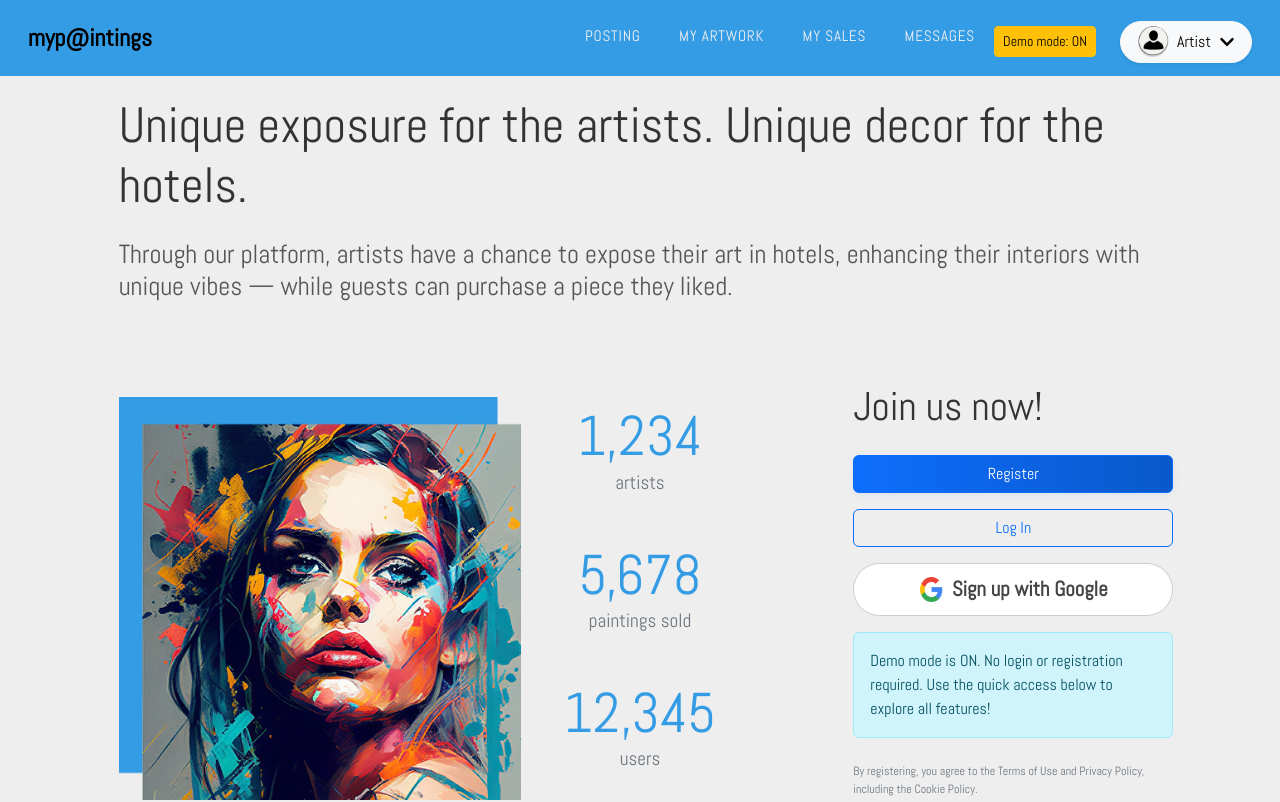
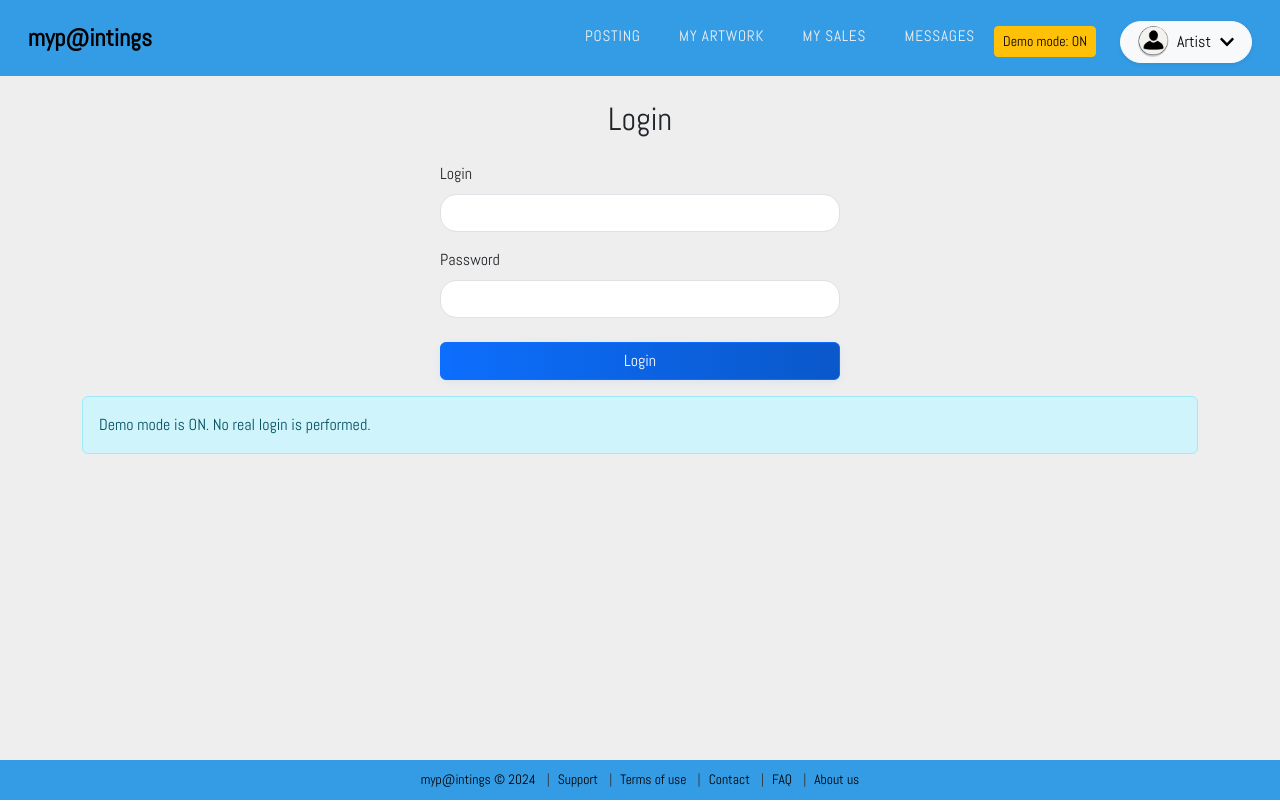
Before and after one commit to jirafey/fullstack-website-mypaintings, a React (Create React App) app in the folder My_artwork_react/: page /login in a window 1280 px wide. Before the commit this address led to /landing. Shown: the top 802 px of the page. Built offline with nearby package versions, Linux system fonts and the light colour scheme.

Commit message:
Added login and changed profile view

```diff
--- a/My_artwork_react/src/App.js
+++ b/My_artwork_react/src/App.js
@@ -12,6 +12,7 @@ import MyArtwork from './MyArtwork';
 import MyOrders from './MyOrders';
 import LandingPage from './LandingPage';
 import RegisterPage from './RegisterPage';
+import LoginPage from './LoginPage';
 import MessagesPage from './MessagesPage';
 import HotelFeed from './HotelFeed';
 import PaintingViewerPage from './PaintingViewerPage';
@@ -392,6 +393,7 @@ function App() {
               <Route path="/my-sales" element={isRouteAllowed(userType, '/my-sales') ? <MySales /> : <ForbiddenPage />} />
               <Route path="/messages" element={isRouteAllowed(userType, '/messages') ? <MessagesPage /> : <ForbiddenPage />} />
               <Route path="/register" element={<RegisterPage />} />
+              <Route path="/login" element={<LoginPage />} />
               <Route path="/hotel-feed" element={isRouteAllowed(userType, '/hotel-feed') ? <HotelFeed /> : <ForbiddenPage />} />
               <Route path="/posts" element={isRouteAllowed(userType, '/posts') ? <PostsPage /> : <ForbiddenPage />} />
               <Route path="/owned-paintings" element={isRouteAllowed(userType, '/owned-paintings') ? <OwnedPaintingsPage /> : <ForbiddenPage />} />
--- /dev/null
+++ b/My_artwork_react/src/LoginPage.js
@@ -0,0 +1,73 @@
+import React, { useState } from 'react';
+import { useDemoMode } from './DemoModeContext';
+
+function LoginPage() {
+    const [form, setForm] = useState({
+        login: '',
+        password: '',
+    });
+    const [message, setMessage] = useState('');
+    const [loading, setLoading] = useState(false);
+    const { demoMode } = useDemoMode();
+
+    const handleChange = (e) => {
+        setForm({ ...form, [e.target.name]: e.target.value });
+    };
+
+    const handleSubmit = async (e) => {
+        e.preventDefault();
+        setMessage('');
+        setLoading(true);
+        if (demoMode) {
+            setTimeout(() => {
+                setMessage('Demo login successful! You are now logged in.');
+                setLoading(false);
+            }, 800);
+            return;
+        }
+        try {
+            const response = await fetch('http://localhost:8080/ogolne/logowanie', {
+                method: 'POST',
+                headers: { 'Content-Type': 'application/json' },
+                body: JSON.stringify({
+                    login: form.login,
+                    haslo: form.password
+                })
+            });
+            if (response.status === 200) {
+                setMessage('Logowanie zakończone sukcesem!');
+                // Można tu np. przekierować do strony głównej
+                // window.location.href = '/home';
+            } else if (response.status === 401) {
+                setMessage('Nieprawidłowy login lub hasło.');
+            } else {
+                setMessage('Błąd logowania: ' + response.status);
+            }
+        } catch (err) {
+            setMessage('Błąd sieci: ' + err.message);
+        } finally {
+            setLoading(false);
+        }
+    };
+
+    return (
+        <div className="container mt-4">
+            <h2 className="text-center mb-4">Login</h2>
+            <form onSubmit={handleSubmit} className="mx-auto" style={{ maxWidth: 400 }}>
+                <div className="mb-3">
+                    <label className="form-label">Login</label>
+                    <input type="text" className="form-control" name="login" value={form.login} onChange={handleChange} required />
+                </div>
+                <div className="mb-3">
+                    <label className="form-label">Password</label>
+                    <input type="password" className="form-control" name="password" value={form.password} onChange={handleChange} required />
+                </div>
+                <button type="submit" className="btn btn-primary w-100" disabled={loading}>{loading ? 'Logging in...' : 'Login'}</button>
+            </form>
+            {message && <div className="alert alert-info mt-3">{message}</div>}
+            {demoMode && <div className="alert alert-info mt-3">Demo mode is ON. No real login is performed.</div>}
+        </div>
+    );
+}
+
+export default LoginPage;
--- a/My_artwork_react/src/ProfilePage.js
+++ b/My_artwork_react/src/ProfilePage.js
@@ -68,6 +68,8 @@ function ProfilePage() {
   const showToast = useToast();
   const [profile, setProfile] = useState(null);
   const [loading, setLoading] = useState(true);
+  const [isFollowing, setIsFollowing] = useState(false);
+
 
   useEffect(() => {
     // For demo purposes, we'll use the DEMO_DATA
@@ -114,8 +116,25 @@ function ProfilePage() {
           <div className="stat">
             <span className="stat-value">{profile.stats.likes}</span>
             <span className="stat-label">Likes</span>
+            {userType === 'HOTEL' && (
+                <div className="mt-2">
+                  <button
+                      className={`btn btn-sm me-2 ${isFollowing ? 'btn-primary' : 'btn-outline-primary'}`}
+                      onClick={() => setIsFollowing(!isFollowing)}
+                  >
+                    {isFollowing ? 'Following' : 'Follow'}
+                  </button>
+                  <button
+                      className="btn btn-sm btn-outline-secondary"
+                      onClick={() => window.location.href = '/messages'}
+                  >
+                    Message
+                  </button>
+                </div>
+            )}
           </div>
         </div>
+
 
         {/* Artworks Grid */}
         {profile.artworks.length > 0 && (
```
